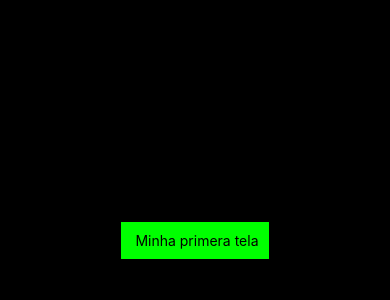
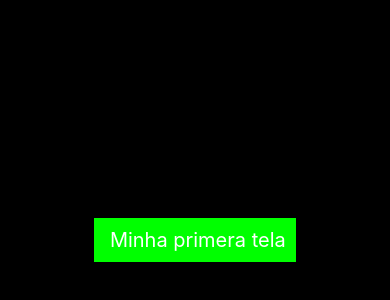
Before and after one commit to lauraaguiiar/aula_expo_0, a React Native app: screen / in a window 390 px wide. Shown: the part 182-482 px from the top of the page. Built offline with nearby package versions, Linux system fonts and the light colour scheme.

Commit message:
aula 08-03

```diff
--- a/App.js
+++ b/App.js
@@ -1,7 +1,7 @@
 import { StatusBar } from 'expo-status-bar';
 import { StyleSheet, Text, View } from 'react-native';
 
-import Exemplo_0 from './components/exemplo_0';
+import Exemplo_0 from './components/exemplo_1';
 
 export default function App() {
   return (
--- a/components/exemplo_0/index.js
+++ b/components/exemplo_1/index.js
@@ -5,7 +5,7 @@
 function Exemplo_0 () {
     return (
         <View style={styles.container}>
-             <Text> Minha primera tela</Text>
+             <Text style={styles.texto}> Minha primera tela</Text>
 
         </View>
 
```
Also changed, not shown: components/exemplo_1/styles.js (renamed from components/exemplo_0/styles.js).
